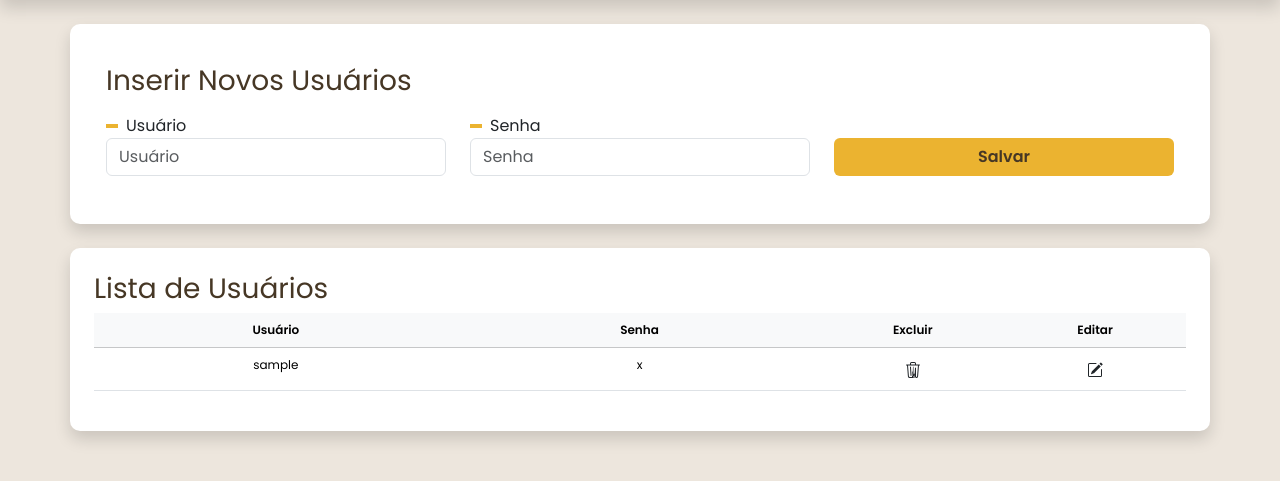
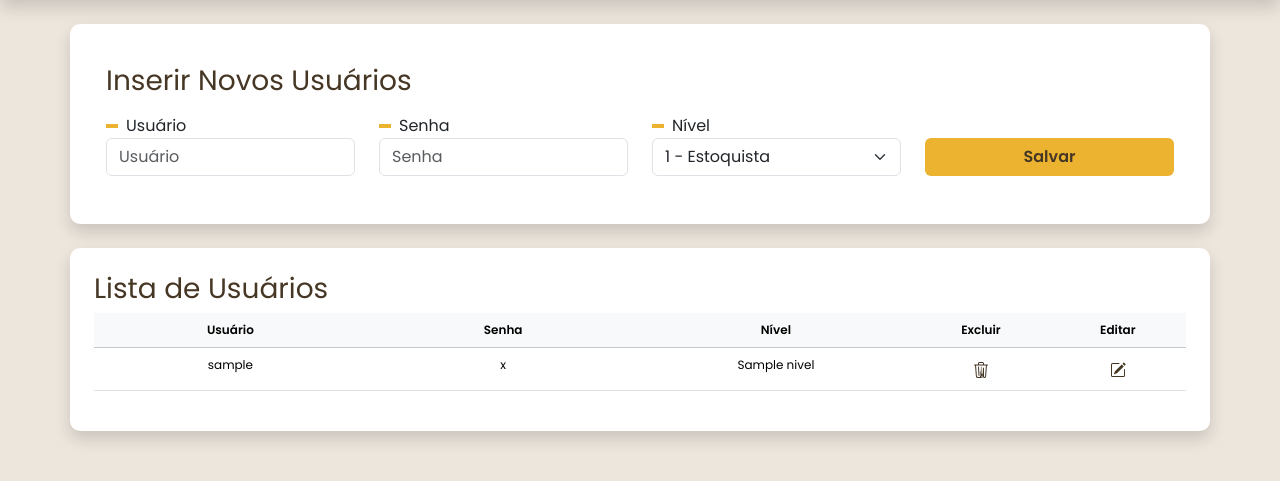
Before and after one commit to kevinwduran/gestao-estoque-mercado, a Flask app: page /users in a window 1280 px wide. Shown: the part 56-537 px from the top of the page. Run offline with Flask 3, Linux system fonts and the light colour scheme; a user stored in the database is signed in; a database or web service that is not in the repository returns one stand-in record (values such as "Sample title").

Commit message:
Níveis de usuários

```diff
--- a/app.py
+++ b/app.py
@@ -21,9 +21,16 @@ login_manager.login_view = 'login'
 class User(UserMixin):
     def __init__(self, username):
         self.username = username
+        self.nivel = self.get_user_nivel(username)
 
     def get_id(self):
         return self.username
+
+    def get_user_nivel(self, username):
+        user_data = mycol2.find_one({"username": username})
+        if user_data:
+            return user_data.get("nivel")
+        return None
 
 @login_manager.user_loader
 def load_user(username):
@@ -286,6 +293,7 @@ def userCadastrar():
 
     username = request.form["username"]
     password = request.form["password"]
+    nivel = request.form["nivel"]
 
     # Verifica se o código já existe no banco de dados
     existing_item = mycol2.find_one({"username": username})
@@ -296,6 +304,7 @@ def userCadastrar():
     avulso = {
         "username": username,
         "password": password,
+        "nivel": nivel,
     }
     x = mycol2.insert_one(avulso)
     return redirect(url_for("users"))
@@ -324,12 +333,14 @@ def userAlterar(id):
         if item_data:
             username = item_data.get("username", "")
             password = item_data.get("password", "")
+            nivel = item_data.get("nivel", "")
 
             return render_template(
                 "alterUsers.html",
                 id=id,
                 username=username,
                 password=password,
+                nivel=nivel,
             )
         else:
             return "Usuário não encontrado"
@@ -342,6 +353,7 @@ def userSalvarAlteracoes():
     id = request.form["id"]
     username = request.form["username"]
     password = request.form["password"]
+    nivel = request.form["nivel"]
 
     object_id = ObjectId(id)
     paraModificar = {"_id": object_id}
@@ -349,6 +361,7 @@ def userSalvarAlteracoes():
         "$set": {
             "username": username,
             "password": password,
+            "nivel": nivel,
         }
     }
 
@@ -377,10 +390,18 @@ def userBuscarDados():
                 data.get("_id"),
                 data.get("username", ""),
                 data.get("password", ""),
+                data.get("nivel", ""),
             ]
         )
     return table_data
 
+@app.context_processor
+def utility_processor():
+    user_level = None
+    if current_user.is_authenticated:
+        user_level = current_user.nivel
+    return dict(user_level=user_level)
+
 if __name__ == "__main__":
 
     app.run(debug=True)
--- a/templates/layout.html
+++ b/templates/layout.html
@@ -83,13 +83,14 @@
                         </a>
                     </li>
                     <li class="mb-1">
+                        {% if user_level == "2" %}
                         <a class="btn text-start w-100 btn-sidebar" href="{{ url_for('users') }}">
                             <svg xmlns="http://www.w3.org/2000/svg" width="20" height="20" fill="currentColor"
                                 class="bi bi-people me-3" viewBox="0 0 16 16">
                                 <path
                                     d="M15 14s1 0 1-1-1-4-5-4-5 3-5 4 1 1 1 1h8Zm-7.978-1A.261.261 0 0 1 7 12.996c.001-.264.167-1.03.76-1.72C8.312 10.629 9.282 10 11 10c1.717 0 2.687.63 3.24 1.276.593.69.758 1.457.76 1.72l-.008.002a.274.274 0 0 1-.014.002H7.022ZM11 7a2 2 0 1 0 0-4 2 2 0 0 0 0 4Zm3-2a3 3 0 1 1-6 0 3 3 0 0 1 6 0ZM6.936 9.28a5.88 5.88 0 0 0-1.23-.247A7.35 7.35 0 0 0 5 9c-4 0-5 3-5 4 0 .667.333 1 1 1h4.216A2.238 2.238 0 0 1 5 13c0-1.01.377-2.042 1.09-2.904.243-.294.526-.569.846-.816ZM4.92 10A5.493 5.493 0 0 0 4 13H1c0-.26.164-1.03.76-1.724.545-.636 1.492-1.256 3.16-1.275ZM1.5 5.5a3 3 0 1 1 6 0 3 3 0 0 1-6 0Zm3-2a2 2 0 1 0 0 4 2 2 0 0 0 0-4Z" />
                             </svg>Usuários
-                        </a>
+                        </a>{% endif %}
                     </li>
                 </ul>
             </div>
--- a/templates/users.html
+++ b/templates/users.html
@@ -10,19 +10,27 @@
                 <div class="form ">
                     <!-- Formulário para inserir novos produtos -->
                     <form class="mb-2 row" action="/userCadastrar" method="POST">
-                        <div class="mb-3 col-12 col-sm-4">
+                        <div class="mb-3 col-12 col-sm-3">
                             <label class="input-form" for="username">Usuário</label>
                             <input type="text" class="form-control" required id="username" name="username"
                                 placeholder="Usuário">
                         </div>
 
-                        <div class="mb-3 col-12 col-sm-4">
+                        <div class="mb-3 col-12 col-sm-3">
                             <label class="input-form" for="password">Senha</label>
                             <input type="text" class="form-control" required id="password" name="password"
                                 placeholder="Senha">
                         </div>
 
-                        <div class="mb-3 d-flex col-12 align-items-end col-sm-4">
+                        <div class="mb-3 col-12 col-sm-3">
+                            <label class="input-form" for="nivel">Nível</label>
+                            <select class="form-select" id="nivel" required name="nivel">
+                                <option value="1">1 - Estoquista</option>
+                                <option value="2">2 - Gerente</option>
+                            </select>
+                        </div>
+
+                        <div class="mb-3 d-flex col-12 align-items-end col-sm-3">
                             <button type="submit" value="Enviar" class="salvar btn w-100">Salvar</button>
                         </div>
                     </form>
@@ -40,6 +48,7 @@
                         <tr>
                             <th scope="col">Usuário</th>
                             <th scope="col">Senha</th>
+                            <th scope="col">Nível</th>
                             <th scope="col">Excluir</th>
                             <th scope="col">Editar</th>
                         </tr>
@@ -50,12 +59,13 @@
                             <!-- Exibe os dados na tabela -->
                             <td class="table-cell">{{ row[1] }}</td>
                             <td class="table-cell">{{ row[2] }}</td>
+                            <td class="table-cell">{{ row[3] }}</td>
                             <!-- Botões para deletar e alterar registros -->
                             <td class="table-cell-last">
                                 <form method="POST" class="icon" action="/userDeletar/{{ row[0] }}">
                                     <button class="btn p-0" name="{{ row[0] }}" type="submit"
                                         onclick="return confirm('Tem certeza de que deseja excluir este usuário?');">
-                                        <svg xmlns="http://www.w3.org/2000/svg" width="16" height="16"
+                                        <svg class="alert-icon" xmlns="http://www.w3.org/2000/svg" width="16" height="16"
                                             fill="currentColor" class="bi bi-trash3" viewBox="0 0 16 16">
                                             <path
                                                 d="M6.5 1h3a.5.5 0 0 1 .5.5v1H6v-1a.5.5 0 0 1 .5-.5ZM11 2.5v-1A1.5 1.5 0 0 0 9.5 0h-3A1.5 1.5 0 0 0 5 1.5v1H2.506a.58.58 0 0 0-.01 0H1.5a.5.5 0 0 0 0 1h.538l.853 10.66A2 2 0 0 0 4.885 16h6.23a2 2 0 0 0 1.994-1.84l.853-10.66h.538a.5.5 0 0 0 0-1h-.995a.59.59 0 0 0-.01 0H11Zm1.958 1-.846 10.58a1 1 0 0 1-.997.92h-6.23a1 1 0 0 1-.997-.92L3.042 3.5h9.916Zm-7.487 1a.5.5 0 0 1 .528.47l.5 8.5a.5.5 0 0 1-.998.06L5 5.03a.5.5 0 0 1 .47-.53Zm5.058 1a.5.5 0 0 1 .47.53l-.5 8.5a.5.5 0 1 1-.998-.06l.5-8.5a.5.5 0 0 1 .528-.47ZM8 4.5a.5.5 0 0 1 .5.5v8.5a.5.5 0 0 1-1 0v5a.5.5 0 0 0 0 1h.538l.572-7.571a.5.5 0 0 1 .996-.048L9.076 15H9.5a.5.5 0 0 0 .5-.5V6a.5.5 0 0 1 1 0v9a.5.5 0 0 1-.5.5H8.5a.5.5 0 0 1-.5-.5v-5a.5.5 0 0 0-1 0v5a.5.5 0 0 0 .5.5z" />
@@ -66,7 +76,7 @@
                             <td class="table-cell-last">
                                 <form method="GET" class="icon" action="/userAlterar/{{ row[0] }}">
                                     <button class="btn p-0" type="submit" name="{{ row[0] }}">
-                                        <svg xmlns="http://www.w3.org/2000/svg" width="16" height="16"
+                                        <svg class="edit-icon" xmlns="http://www.w3.org/2000/svg" width="16" height="16"
                                             fill="currentColor" class="bi bi-pencil-square" viewBox="0 0 16 16">
                                             <path
                                                 d="M15.502 1.94a.5.5 0 0 1 0 .706L14.459 3.69l-2-2L13.502 .646a.5.5 0 0 1 .707 0l1.293 1.293zm-1.75 2.456-2-2L4.939 9.21a.5.5 0 0 0-.121.196l-.805 2.414a.25.25 0 0 0 .316.316l2.414-.805a.5.5 0 0 0 .196-.12l6.813-6.814z" />
```
Also changed, not shown: templates/alterUsers.html (+16 -6 lines).
